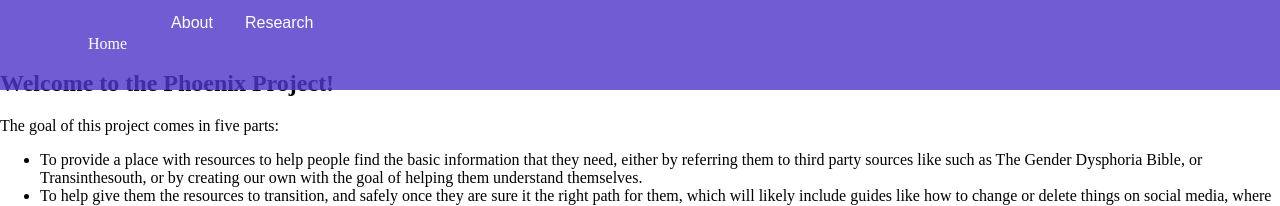
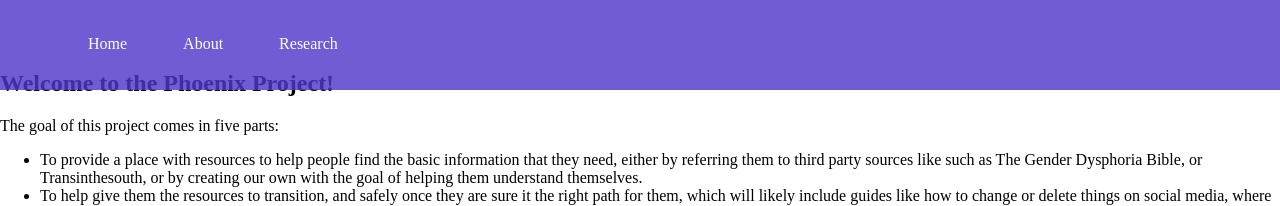
Before and after one commit to Scoopsie/Project-Phoenix, a Jekyll site: the page built from README.md, in a window 1280 px wide. Shown: the top 206 px of the page. Built offline with Jekyll 4.4.1, drawn with Linux system fonts in a browser that asks for light colours; our own code applies the rules of GitHub Pages for plain Markdown files.

Commit message:
Update nav.html

```diff
--- a/_includes/nav.html
+++ b/_includes/nav.html
@@ -5,12 +5,20 @@
     <ul class="menu-con-inner">
       <li><a href="{{site.baseurl}}/">
         <div class="menu-con-btn">
-          Home
+          <span>Home</span>
         </div>
       </a></li>
-      <li><a href="{{site.baseurl}}/">About</a></li>
+      <li><a href="{{site.baseurl}}/">
+        <div class="menu-con-btn">
+          <span>About</span>
+        </div>
+      </a></li>
       <li aria-haspopup="true">
-        <a href="#">Research</a>
+        <a href="#">
+          <div class="menu-con-btn">
+            <span>Research</span>
+          </div>
+        </a>
         <ul class="dropdown" aria-label="submenu">
           <li aria-haspopup="true">
             <a href="#">Citations & Paper</a>
```
